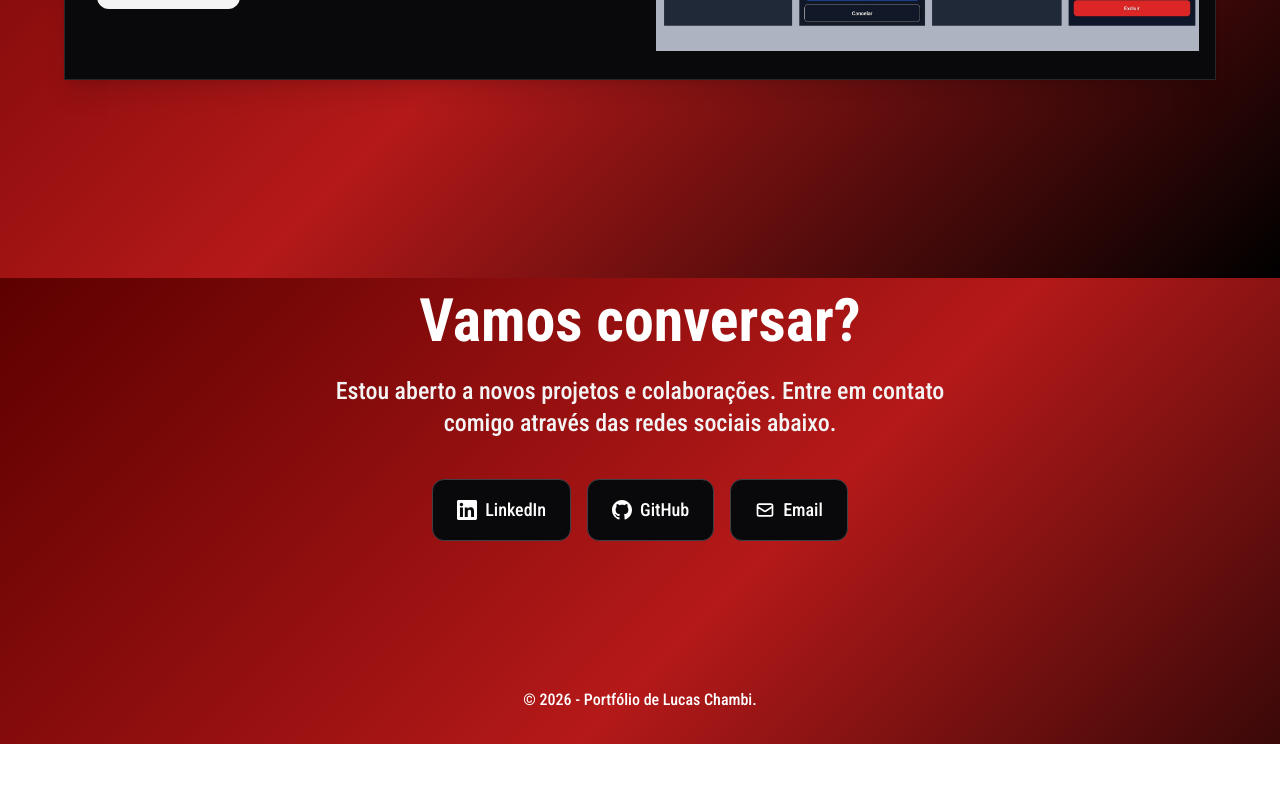
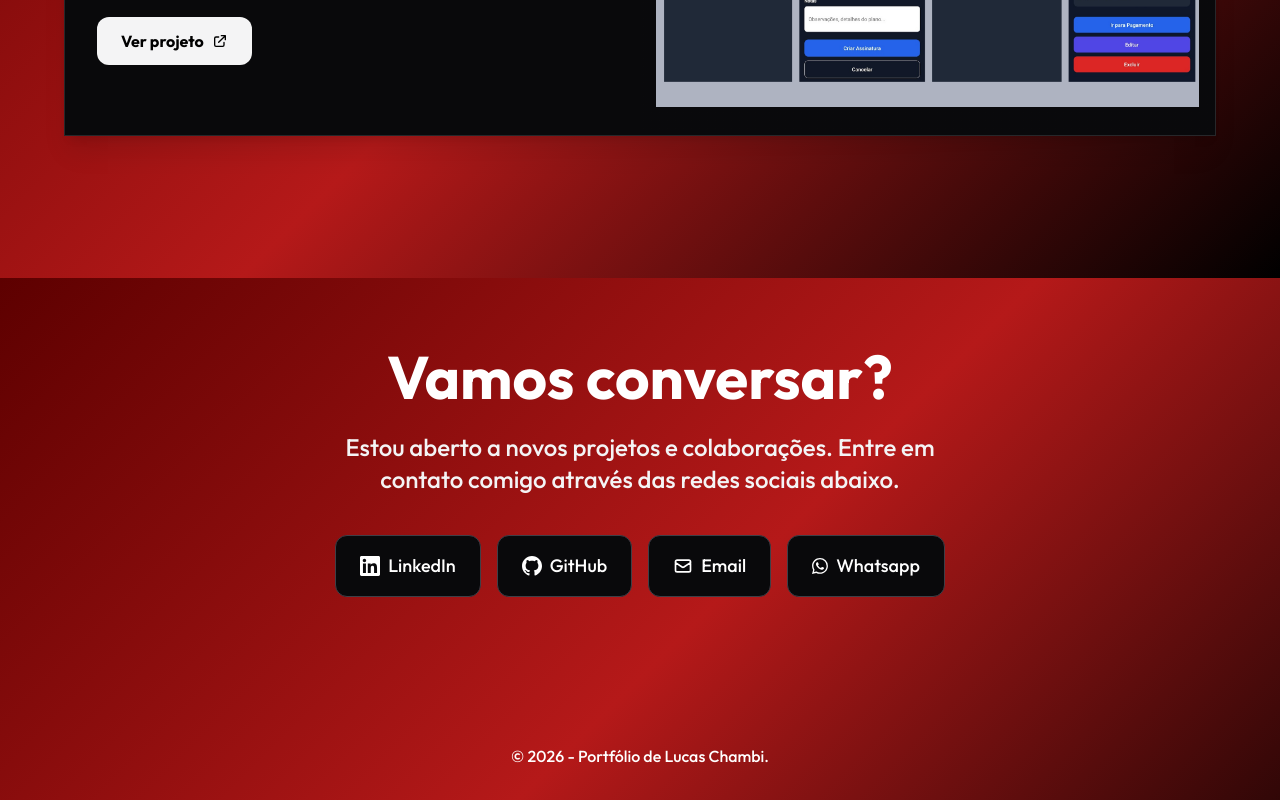
Before and after one commit to LokiiiGo/portifolio-lucas-chambi, a React (Vite) app: page / in a window 1280 px wide. Shown: the part 3722-4522 px from the top of the page. Before the commit the page ends 4466 px from the top, so only its background shows below. Built offline with nearby package versions, Linux system fonts and the light colour scheme.

Commit message:
Substituindo fonte de letra roboto condensed para outfit e adicionando mais um contato

```diff
--- a/index.html
+++ b/index.html
@@ -8,8 +8,7 @@
   <title>Portfólio - Lucas Chambi</title>
   <link rel="preconnect" href="https://fonts.googleapis.com">
   <link rel="preconnect" href="https://fonts.gstatic.com" crossorigin>
-  <link href="https://fonts.googleapis.com/css2?family=Roboto+Condensed:ital,wght@0,100..900;1,100..900&display=swap"
-    rel="stylesheet">
+  <link href="https://fonts.googleapis.com/css2?family=Outfit:wght@100..900&display=swap" rel="stylesheet">
 </head>
 
 <body>
--- a/src/App.css
+++ b/src/App.css
@@ -1,8 +1,8 @@
 @import "tailwindcss";
 
 
-.roboto-condensed {
-  font-family: "Roboto Condensed", sans-serif;
+.outfit {
+  font-family: "Outfit", sans-serif;
   font-optical-sizing: auto;
   font-weight: 500;
   font-style: normal;
--- a/src/App.jsx
+++ b/src/App.jsx
@@ -9,7 +9,7 @@
 function App() {
   return (
     <>
-      <div className="roboto-condensed">
+      <div className="outfit">
         <Cabecalho />
         <Sobre />
         <Habilidades />
--- a/src/components/Contato.jsx
+++ b/src/components/Contato.jsx
@@ -33,6 +33,16 @@
     label: "Email",
     href: "mailto:lucascalle880@gmail.com",
   },
+
+  {
+    icon: (
+      <svg xmlns="http://www.w3.org/2000/svg" width="16" height="16" fill="currentColor" class="bi bi-whatsapp" viewBox="0 0 16 16">
+        <path d="M13.601 2.326A7.85 7.85 0 0 0 7.994 0C3.627 0 .068 3.558.064 7.926c0 1.399.366 2.76 1.057 3.965L0 16l4.204-1.102a7.9 7.9 0 0 0 3.79.965h.004c4.368 0 7.926-3.558 7.93-7.93A7.9 7.9 0 0 0 13.6 2.326zM7.994 14.521a6.6 6.6 0 0 1-3.356-.92l-.24-.144-2.494.654.666-2.433-.156-.251a6.56 6.56 0 0 1-1.007-3.505c0-3.626 2.957-6.584 6.591-6.584a6.56 6.56 0 0 1 4.66 1.931 6.56 6.56 0 0 1 1.928 4.66c-.004 3.639-2.961 6.592-6.592 6.592m3.615-4.934c-.197-.099-1.17-.578-1.353-.646-.182-.065-.315-.099-.445.099-.133.197-.513.646-.627.775-.114.133-.232.148-.43.05-.197-.1-.836-.308-1.592-.985-.59-.525-.985-1.175-1.103-1.372-.114-.198-.011-.304.088-.403.087-.088.197-.232.296-.346.1-.114.133-.198.198-.33.065-.134.034-.248-.015-.347-.05-.099-.445-1.076-.612-1.47-.16-.389-.323-.335-.445-.34-.114-.007-.247-.007-.38-.007a.73.73 0 0 0-.529.247c-.182.198-.691.677-.691 1.654s.71 1.916.81 2.049c.098.133 1.394 2.132 3.383 2.992.47.205.84.326 1.129.418.475.152.904.129 1.246.08.38-.058 1.171-.48 1.338-.943.164-.464.164-.86.114-.943-.049-.084-.182-.133-.38-.232" />
+      </svg>
+    ),
+    label: "Whatsapp",
+    href: "https://api.whatsapp.com/send?phone=5511989994798"
+  }
 ]
 
 function Contato() {
```
